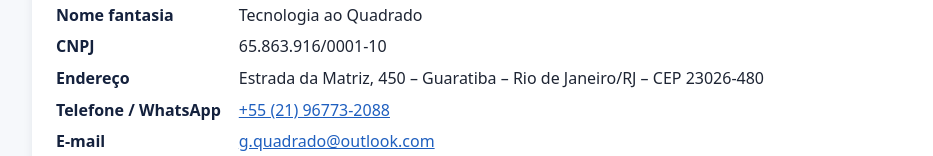
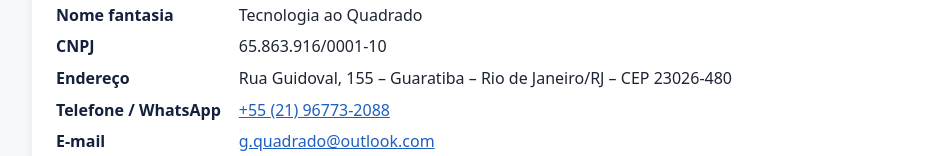
Before and after one commit to gabriel-jmoreira/tecnologiaaoquadrado, a plain HTML site: page index.html in a window 1280 px wide. Shown: the part 927-1083 px from the top of the page, without its empty margins (148-1081 px from the left). Drawn offline with Linux system fonts and the light colour scheme.

Commit message:
Update address in index.html

```diff
--- a/index.html
+++ b/index.html
@@ -46,7 +46,7 @@ a{color:#1f5fbf}footer{text-align:center;color:#6b7280;font-size:14px;padding:24
         <dt>Razão social</dt><dd>65.863.916 GABRIEL JUNIO GOMES MOREIRA</dd>
         <dt>Nome fantasia</dt><dd>Tecnologia ao Quadrado</dd>
         <dt>CNPJ</dt><dd>65.863.916/0001-10</dd>
-        <dt>Endereço</dt><dd>Estrada da Matriz, 450 – Guaratiba – Rio de Janeiro/RJ – CEP 23026-480</dd>
+        <dt>Endereço</dt><dd>Rua Guidoval, 155 – Guaratiba – Rio de Janeiro/RJ – CEP 23026-480</dd>
         <dt>Telefone / WhatsApp</dt><dd><a href="tel:+5521967732088">+55 (21) 96773-2088</a></dd>
         <dt>E-mail</dt><dd><a href="mailto:g.quadrado@outlook.com">g.quadrado@outlook.com</a></dd>
         <dt>Instagram</dt><dd><a href="https://www.instagram.com/tecnologia_ao_quadrado/">@tecnologia_ao_quadrado</a></dd>
```
